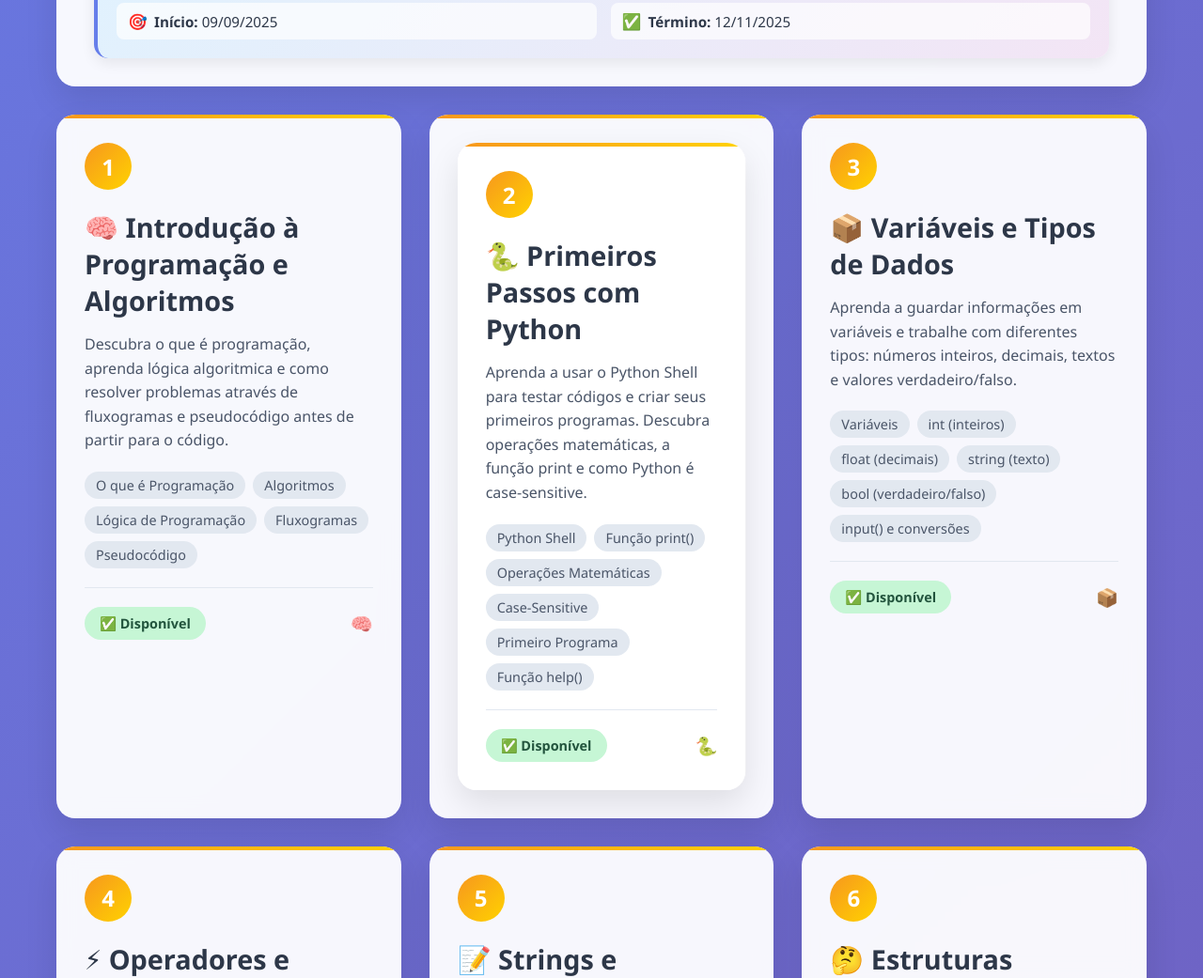
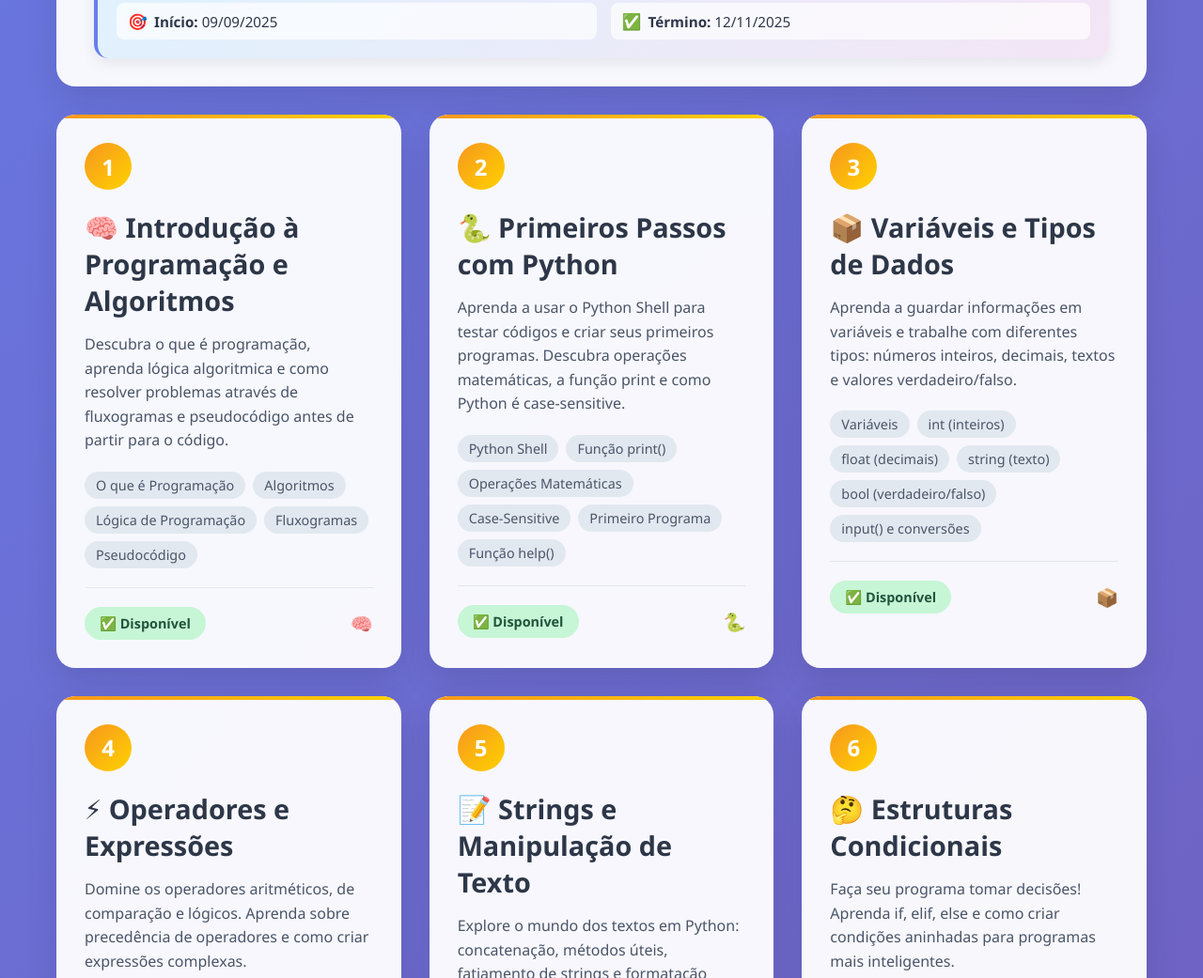
Before and after one commit to cesarazevedo/energias, a plain HTML site: page index.html in a window 1280 px wide. Shown: the part 1144-2185 px from the top of the page at 94% size. Drawn offline with Linux system fonts and the light colour scheme.

Commit message:
Add files via upload

```diff
--- a/index.html
+++ b/index.html
@@ -473,7 +473,6 @@
 
                 <!-- Capítulo 2 - Primeiros Passos com Python -->
                 <a href="primeiros-passos-python-aula.html" class="chapter-card bimestre3">
-                <div class="chapter-card bimestre3">
                     <div class="chapter-number">2</div>
                     <h2 class="chapter-title">🐍 Primeiros Passos com Python</h2>
                     <p class="chapter-description">
@@ -492,7 +491,7 @@
                         <span class="status-badge status-available">✅ Disponível</span>
                         <span class="chapter-icon">🐍</span>
                     </div>
-                </div>
+
 
                 <!-- Capítulo 3 - Variáveis e Tipos de Dados -->
                 <a href="variaveis-tipos-dados-aula.html" class="chapter-card bimestre3">
```
